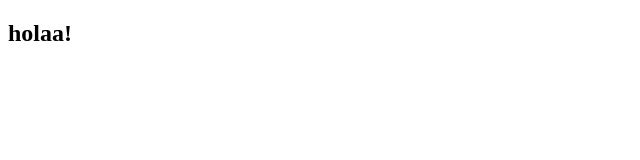
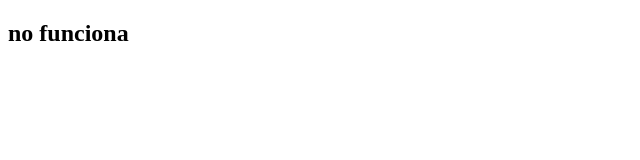
Before and after one commit to Jezath/Practica, a plain HTML site: page index.html in a window 1280 px wide. Shown: the whole page, without its empty margins (0-640 px from the left). Drawn offline with Linux system fonts and the light colour scheme.

Commit message:
Update index.html
de

```diff
--- a/index.html
+++ b/index.html
@@ -7,6 +7,6 @@
   <link rel="stylesheet" href="style.css">
 </head>
 <body>
-  <h2>holaa!</h2>
+  <h2>no funciona</h2>
 </body>
 </html>
```
